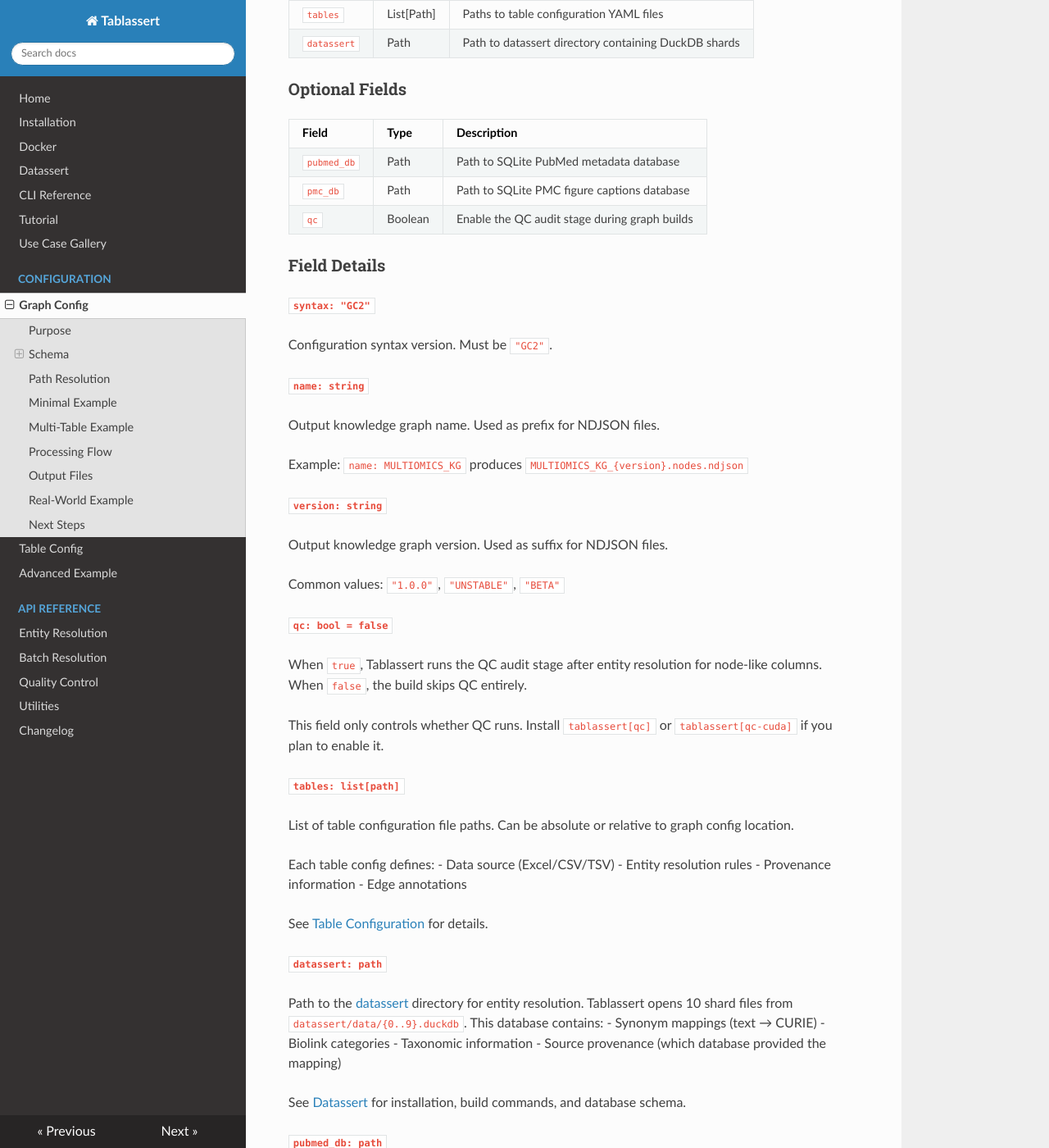
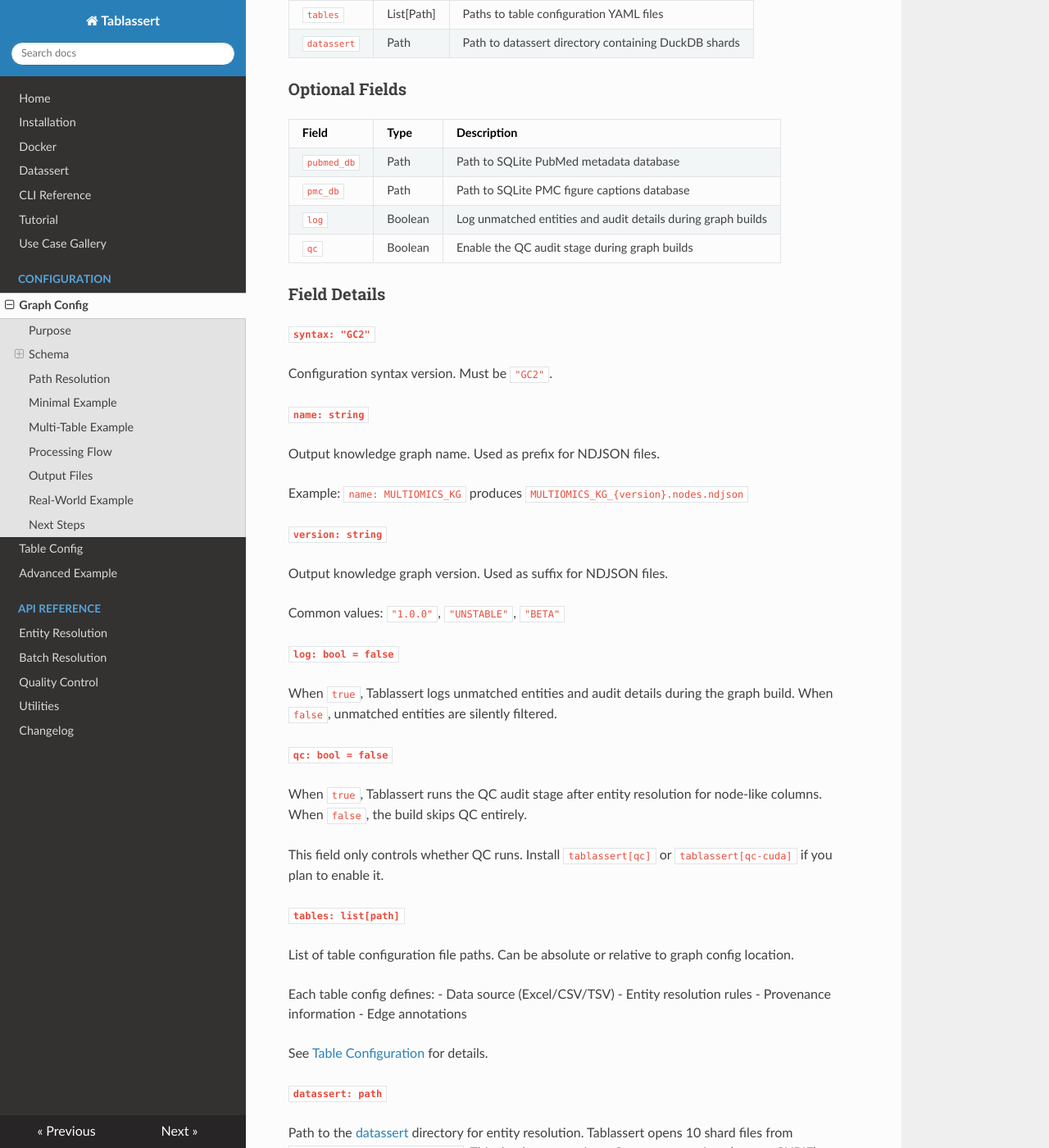
Before and after one commit to SkyeAv/Tablassert3.0.0, an MkDocs documentation site: the page built from docs/configuration/graph.md, in a window 1280 px wide and 1400 px high, scrolled down 630 px. Shown: the whole window at 82% size. Built offline with MkDocs 1.6.1, drawn with Linux system fonts in a browser that asks for light colours; nearby versions of some CDN libraries.

Commit message:
Better Graph Docs

```diff
--- a/docs/configuration/graph.md
+++ b/docs/configuration/graph.md
@@ -28,6 +28,7 @@ A graph configuration file specifies:
 |-------|------|-------------|
 | `pubmed_db` | Path | Path to SQLite PubMed metadata database |
 | `pmc_db` | Path | Path to SQLite PMC figure captions database |
+| `log` | Boolean | Log unmatched entities and audit details during graph builds |
 | `qc` | Boolean | Enable the QC audit stage during graph builds |
 
 ### Field Details
@@ -47,6 +48,10 @@ Example: `name: MULTIOMICS_KG` produces `MULTIOMICS_KG_{version}.nodes.ndjson`
 Output knowledge graph version. Used as suffix for NDJSON files.
 
 Common values: `"1.0.0"`, `"UNSTABLE"`, `"BETA"`
+
+**`log: bool = false`**
+
+When `true`, Tablassert logs unmatched entities and audit details during the graph build. When `false`, unmatched entities are silently filtered.
 
 **`qc: bool = false`**
 
@@ -105,6 +110,7 @@ Paths can be:
 syntax: GC2
 name: MY_GRAPH
 version: 1.0.0
+log: true
 qc: true
 tables:
   - ./my-table.yaml
```
